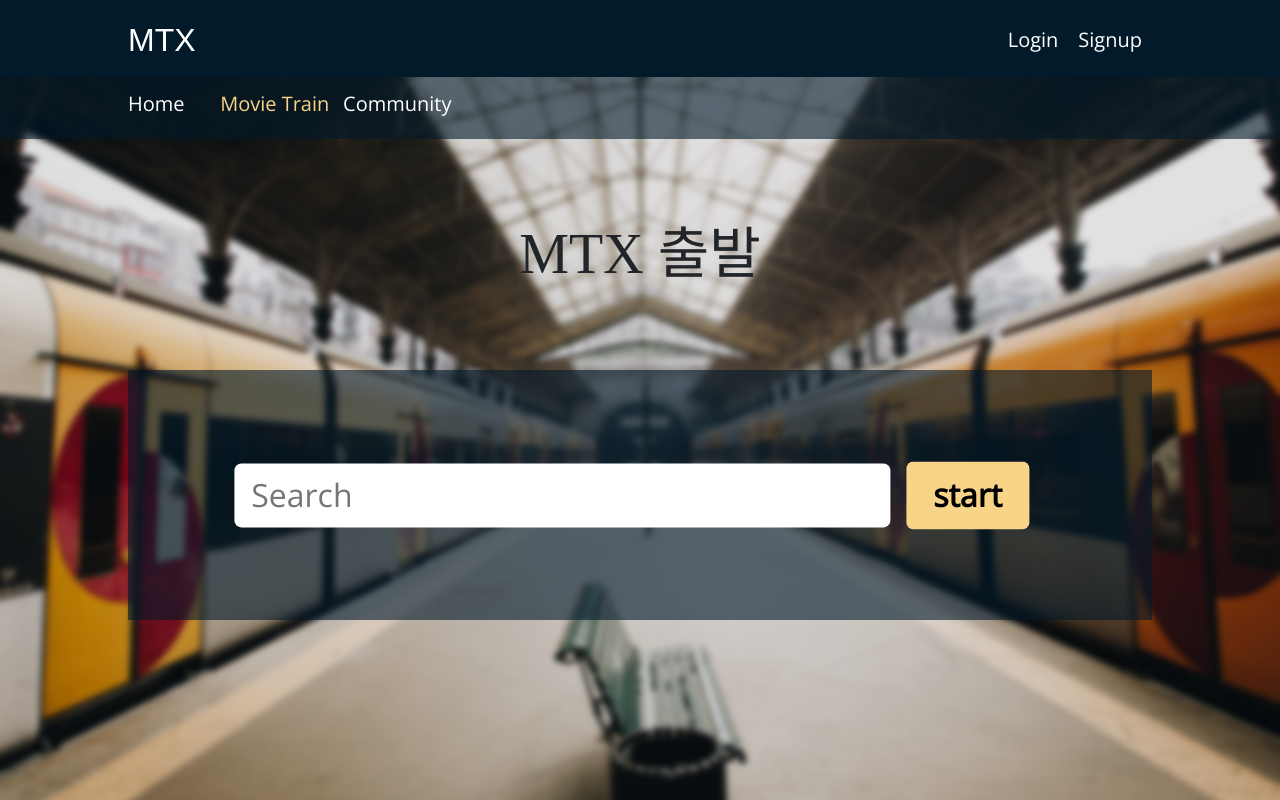
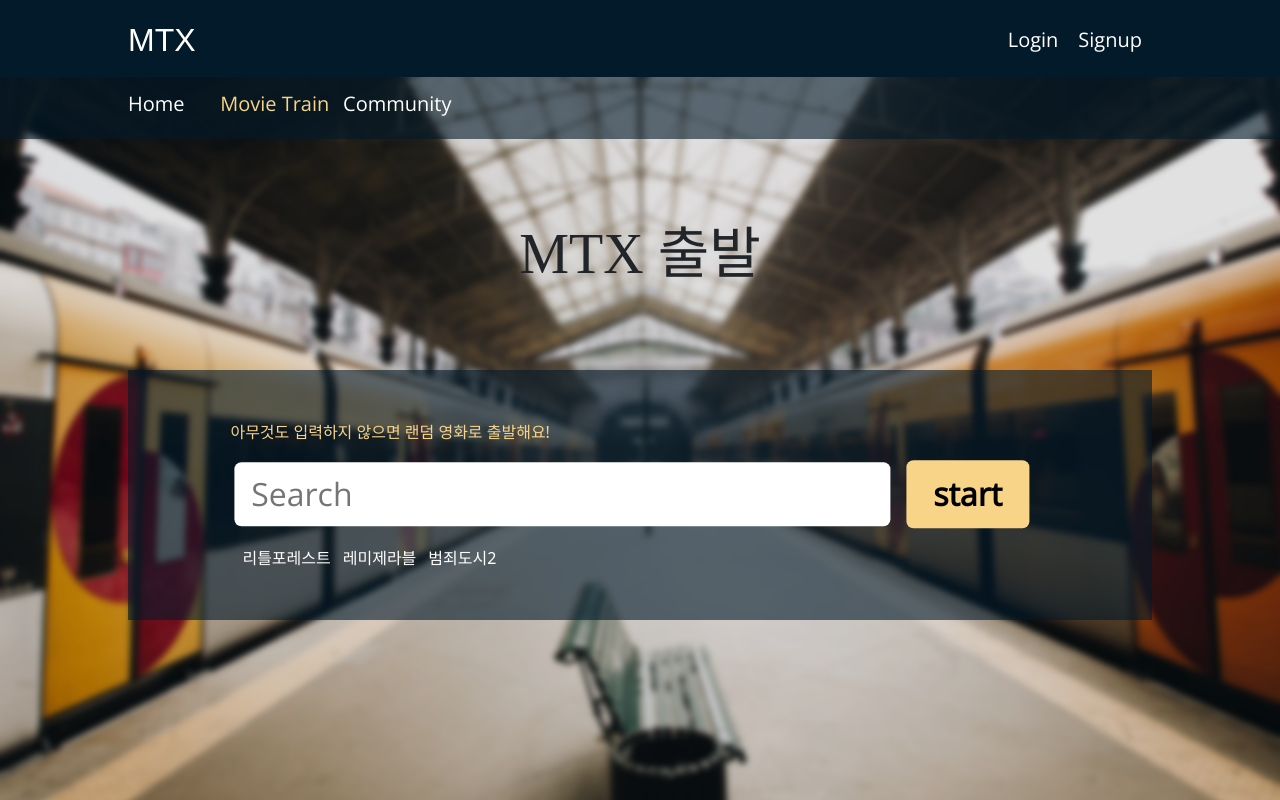
Before and after one commit to kongji9847/MTX, a Vue app in the folder MTX-pjt-front/mtx-front/: page /movies in a window 1280 px wide. Built offline with nearby package versions, Linux system fonts and the light colour scheme; no server answers; the HTML template or start-up script is replaced by a standard one; a web font is replaced by a local one.

Commit message:
fix 404page and scrollbar

```diff
--- a/MTX-pjt-front/mtx-front/src/components/GeneralSearchResult.vue
+++ b/MTX-pjt-front/mtx-front/src/components/GeneralSearchResult.vue
@@ -59,11 +59,8 @@ export default {
   .results {
     height: 25vh;
     overflow-y: scroll;
+    scrollbar-width: thin;
     /* font-size: 1vw; */
   }
 
-  ::-webkit-scrollbar {
-  display: none;
-  }
-
 </style>
--- a/MTX-pjt-front/mtx-front/src/components/SearchBar.vue
+++ b/MTX-pjt-front/mtx-front/src/components/SearchBar.vue
@@ -1,30 +1,47 @@
 <template>
   <div class="search-bar">
     <div class="searchContent">
+      <div class="guide mb-3">아무것도 입력하지 않으면 랜덤 영화로 출발해요!</div>
       <input v-model="word" @keyup.enter="inputSearch(last_word)" type="text" placeholder=" Search">
       <button @click="inputSearch(last_word)" class="mx-3">start</button>
+      <div class="recommend">
+      <span v-for="(word) in recommendWords" :key="word" @click="recommendClick(word)">{{word}}</span>
+      </div>
     </div>
   </div>
 </template>
 
 <script>
 import { mapActions } from 'vuex'
+import _ from 'lodash'
+
 
   export default {
     name: 'SearchBar',
     data() {
       return {
         word: '',
+        recommendWords: []
       }
     },
     computed: {
       last_word: function() {
         return this.word.slice(-1)
-      }
+      },
     },
     methods: {
       ...mapActions(['inputSearch']),
-    }
+      recommendClick(word) {
+        this.word = word
+      }
+    },
+    created() {
+      const exList = [
+        '해리 포터', '닥터 스트레인지', '날씨의 아이', '범죄도시2', '리틀포레스트',
+      '스파이더맨', '크루엘라', '기생충', '타임 패러독스', '레미제라블']
+      // console.log(_.sampleSize(exList, 3))
+      this.recommendWords =  _.sampleSize(exList, 3)
+    },
   }
 </script>
 
@@ -69,4 +86,24 @@ import { mapActions } from 'vuex'
     font-weight: 500;
     font-family: 'Open Sans', sans-serif;
   }
+
+  .recommend {
+    margin-top: 2.3vh;
+    text-align: left;
+    color: white;
+  }
+
+  .guide {
+    text-align: left;
+    color: #F8D488;
+  }
+
+  .recommend > span {
+    margin-left: 1.5vh
+  }
+
+  .recommend > span:hover {
+    font-weight: bolder;
+    cursor: pointer;
+  }
 </style>
--- a/MTX-pjt-front/mtx-front/src/components/SearchResults.vue
+++ b/MTX-pjt-front/mtx-front/src/components/SearchResults.vue
@@ -61,11 +61,14 @@ export default {
   .results {
     height: 25vh;
     overflow-y: scroll;
+    scrollbar-width: thin;
     /* font-size: 1vw; */
   }
 
-  /* ::-webkit-scrollbar {
-  display: none;
+  /* .results::-webkit-scrollbar {
+  display: block;
+  width: 5px;
+  background-color: gray;
   } */
 
 </style>
--- a/MTX-pjt-front/mtx-front/src/store/modules/accounts.js
+++ b/MTX-pjt-front/mtx-front/src/store/modules/accounts.js
@@ -115,7 +115,7 @@ export default {
         commit('SET_PROFILE', res.data)
       })
       .catch(err => {
-        if (err.response.statue === 404) {
+        if (err.response.status === 404) {
           router.push({ name: 'NotFound404' })
         }
       })
--- a/MTX-pjt-front/mtx-front/src/store/modules/movies.js
+++ b/MTX-pjt-front/mtx-front/src/store/modules/movies.js
@@ -127,6 +127,11 @@ export default {
       })
       .catch(error => {
         console.log(error)
+        if (error.response.status === 404) {
+          router.push({
+            name: 'NotFound404'
+          })
+        }
       })
     },
 
--- a/MTX-pjt-front/mtx-front/src/views/MovieDetailView.vue
+++ b/MTX-pjt-front/mtx-front/src/views/MovieDetailView.vue
@@ -193,6 +193,12 @@ import ReviewPaginatedList from '@/components/ReviewPaginatedList.vue'
   -webkit-box-orient:vertical;
 }
 
+::-webkit-scrollbar {
+  display: none;
+  /* width: 5px;
+  background-color: #031A2A; 또는 트랙에 추가한다 */
+}
+
 
 .overviewBox {
   position: relative;
@@ -205,9 +211,6 @@ import ReviewPaginatedList from '@/components/ReviewPaginatedList.vue'
   font-size: 0.9vw;
 }
 
-/* ::-webkit-scrollbar {
-  display: none;
-  } */
 
 .community-title {
     font-family: 'Open Sans', sans-serif;
--- a/MTX-pjt-front/mtx-front/src/views/WordChainView.vue
+++ b/MTX-pjt-front/mtx-front/src/views/WordChainView.vue
@@ -199,7 +199,7 @@ import { mapGetters, mapActions } from 'vuex'
 }
 
 ::-webkit-scrollbar {
-  display: block;
+  display: none;
   }
 
 </style>
```
